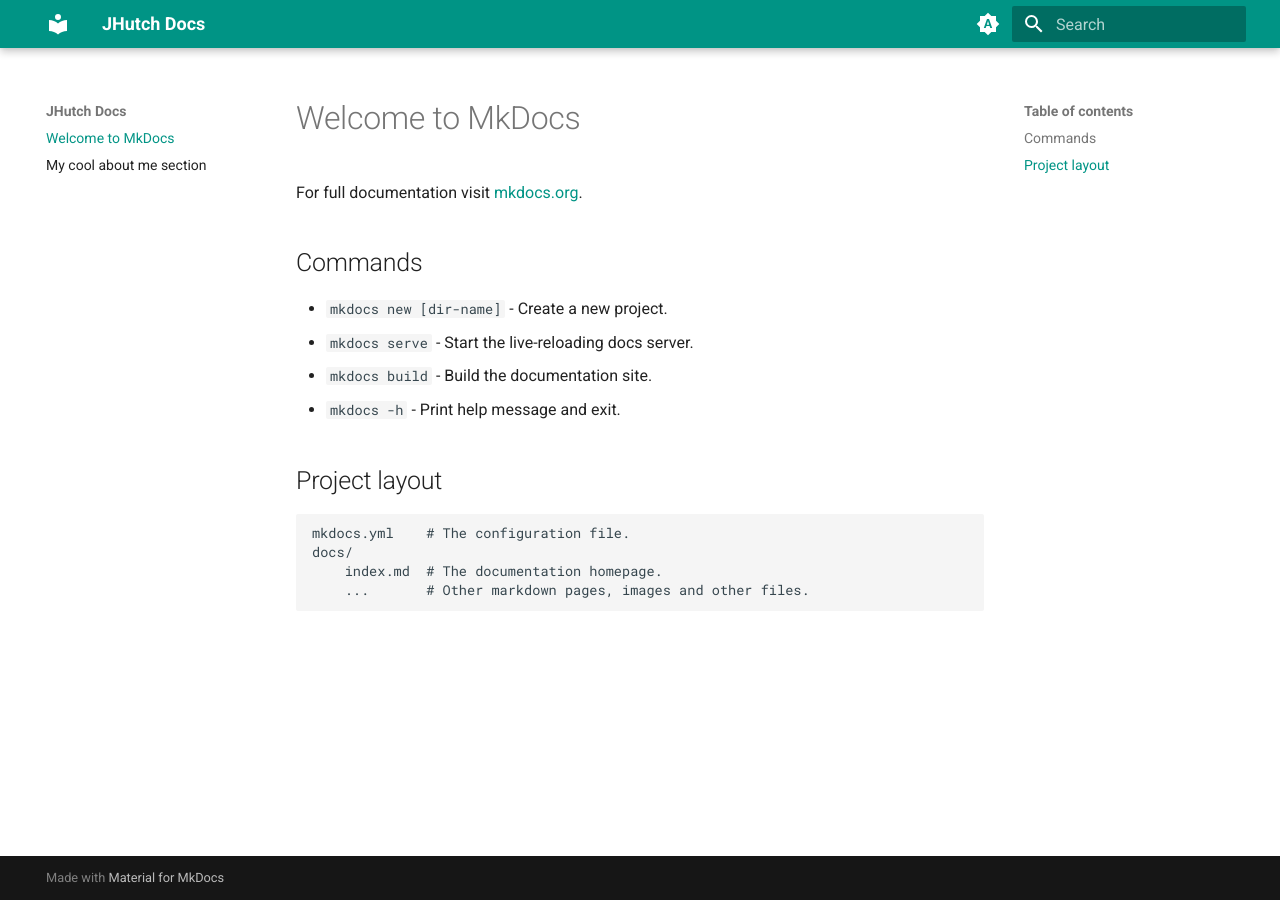
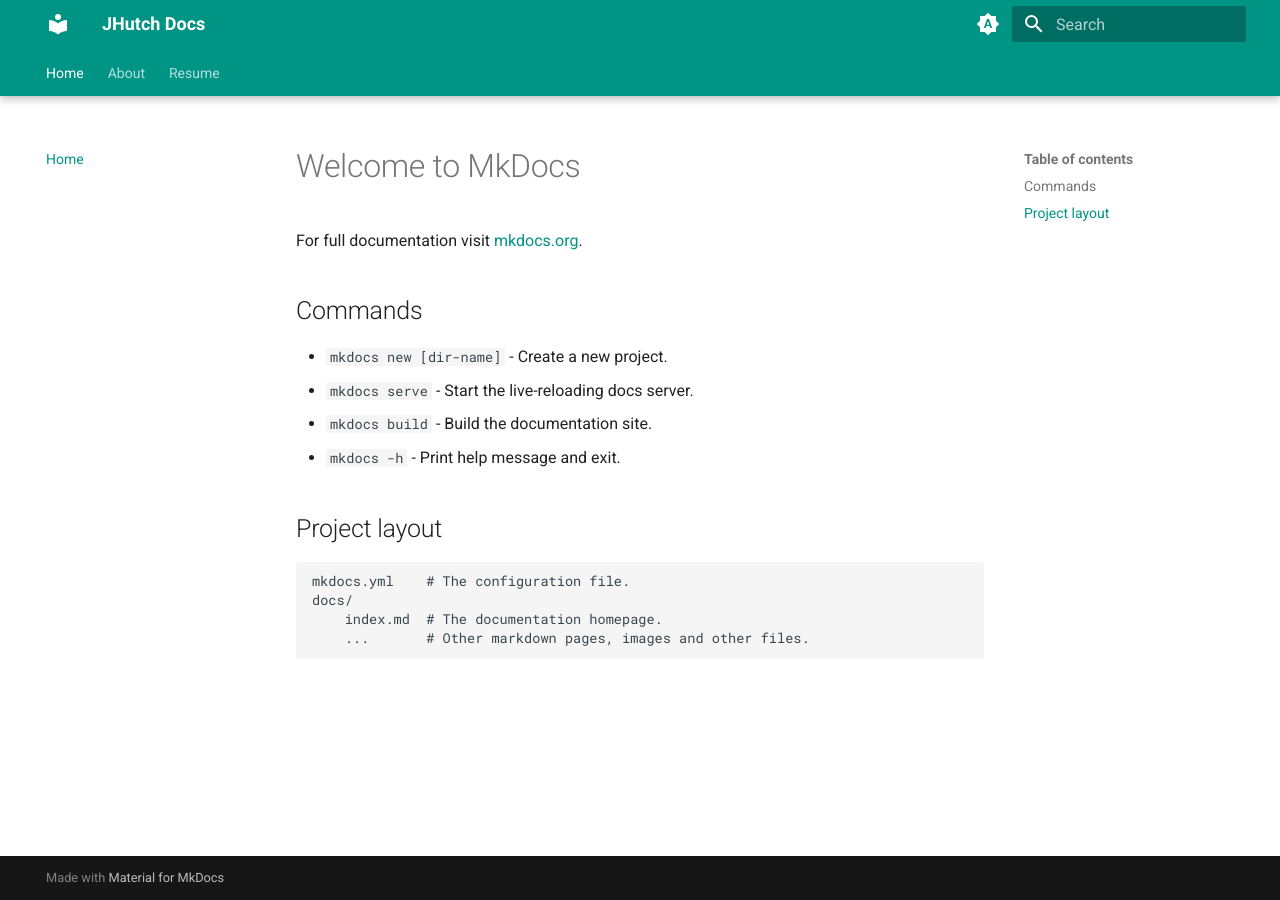
Before and after one commit to rogue-capers/vscode_portfolio, an MkDocs documentation site: the page built from docs/index.md, in a window 1280 px wide. Built offline with MkDocs 1.6.1 and Material for MkDocs 9.7.7, drawn with Linux system fonts in a browser that asks for light colours.

Commit message:
added navigation:features and nav

```diff
--- a/mkdocs.yml
+++ b/mkdocs.yml
@@ -30,3 +30,18 @@
         name: Switch to system preference
       primary: teal
       accent: amber
+  features:
+    - navigation.tracking
+    - navigation.tabs
+    - navigation.tabs.sticky
+    - navigation.path
+    - navigation.indexes
+    - navigation.sections
+
+
+nav:
+  - Home: index.md
+  - About: about.md
+  - Resume:
+    - resume section/index.md
+    - First resume: resume section/resume1.md
```
Also changed, not shown: docs/resume section/index.md (added, +3 -0 lines), docs/resume section/resume1.md (added, +1 -0 lines).
